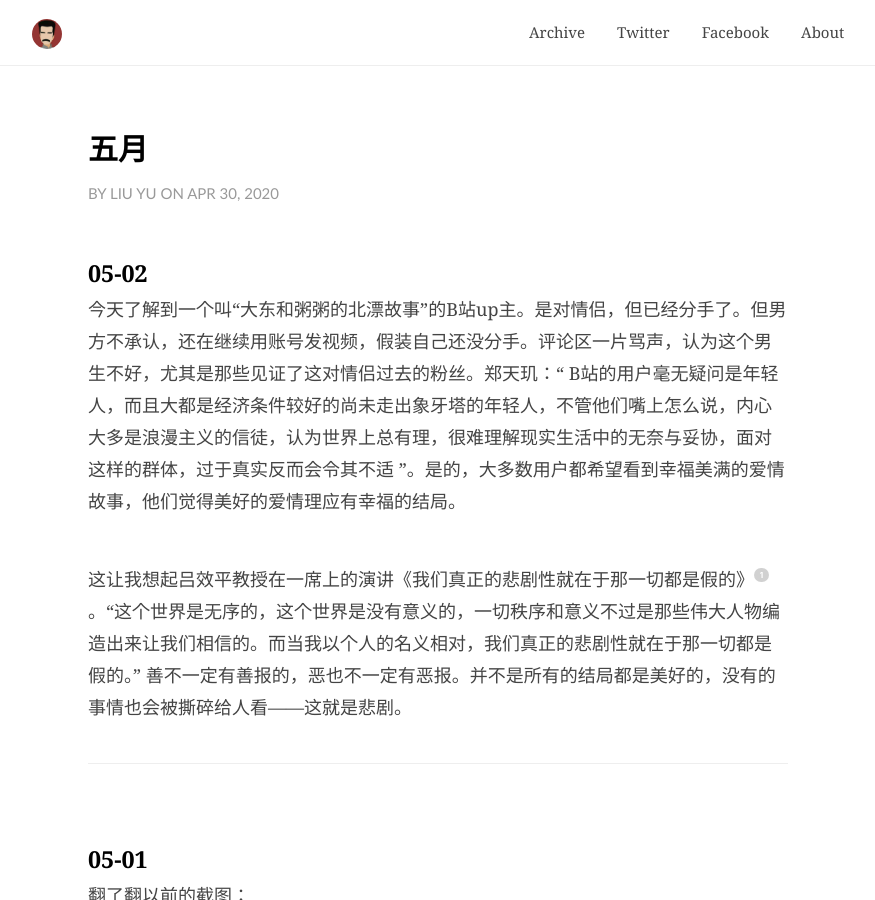
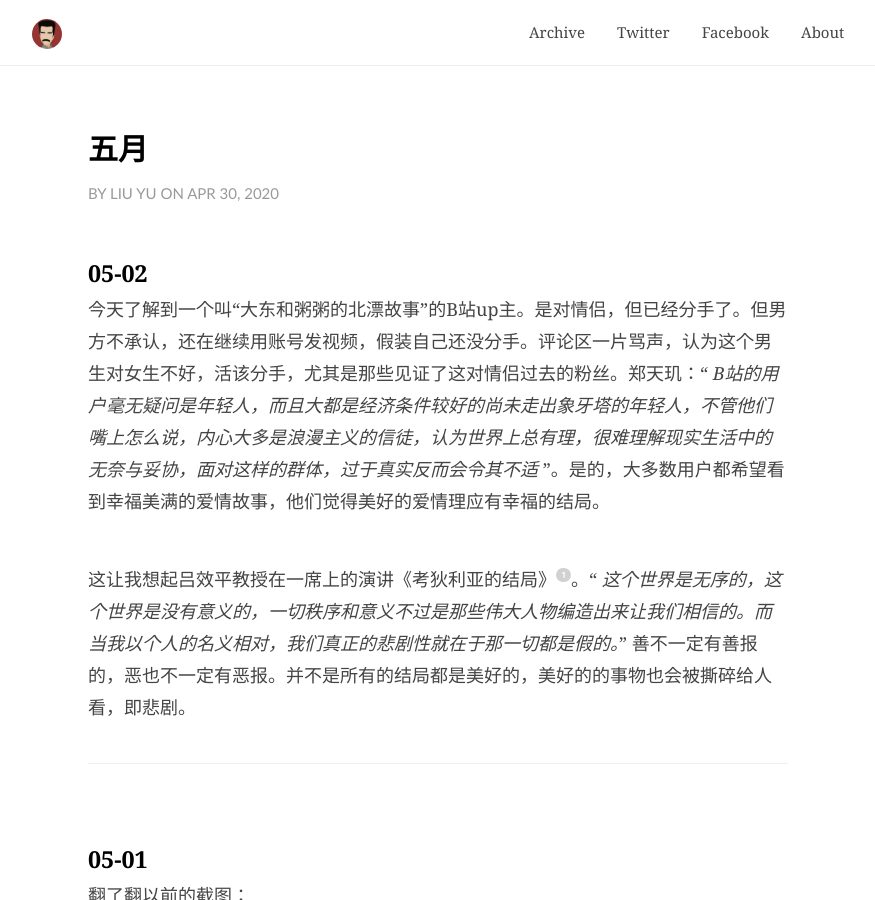
Before and after one commit to JaydenYL/JaydenYL.github.io, a Jekyll site: the page built from _posts/2020-04-26-日记.md, in a window 1280 px wide and 900 px high. Shown: the whole window, without its empty margins (202-1077 px from the left). Built offline with Jekyll 4.4.1, drawn with Linux system fonts in a browser that asks for light colours; comment, search, counter and statistics services are not loaded; some of the changed text lies outside the part shown.

Commit message:
Update 2020-04-26-日记.md

```diff
--- a/_posts/2020-04-26-日记.md
+++ b/_posts/2020-04-26-日记.md
@@ -17,21 +17,21 @@ catalog: true
 
 ### 05-02
 
-今天了解到一个叫“大东和粥粥的北漂故事”的B站up主。是对情侣，但已经分手了。但男方不承认，还在继续用账号发视频，假装自己还没分手。评论区一片骂声，认为这个男生不好，尤其是那些见证了这对情侣过去的粉丝。郑天玑：“ B站的用户毫无疑问是年轻人，而且大都是经济条件较好的尚未走出象牙塔的年轻人，不管他们嘴上怎么说，内心大多是浪漫主义的信徒，认为世界上总有理，很难理解现实生活中的无奈与妥协，面对这样的群体，过于真实反而会令其不适 ”。是的，大多数用户都希望看到幸福美满的爱情故事，他们觉得美好的爱情理应有幸福的结局。
+今天了解到一个叫“大东和粥粥的北漂故事”的B站up主。是对情侣，但已经分手了。但男方不承认，还在继续用账号发视频，假装自己还没分手。评论区一片骂声，认为这个男生对女生不好，活该分手，尤其是那些见证了这对情侣过去的粉丝。郑天玑：“ *B站的用户毫无疑问是年轻人，而且大都是经济条件较好的尚未走出象牙塔的年轻人，不管他们嘴上怎么说，内心大多是浪漫主义的信徒，认为世界上总有理，很难理解现实生活中的无奈与妥协，面对这样的群体，过于真实反而会令其不适* ”。是的，大多数用户都希望看到幸福美满的爱情故事，他们觉得美好的爱情理应有幸福的结局。
 
 <br>
 
-这让我想起吕效平教授在一席上的演讲《我们真正的悲剧性就在于那一切都是假的》[^1]。“这个世界是无序的，这个世界是没有意义的，一切秩序和意义不过是那些伟大人物编造出来让我们相信的。而当我以个人的名义相对，我们真正的悲剧性就在于那一切都是假的。”  善不一定有善报的，恶也不一定有恶报。并不是所有的结局都是美好的，没有的事情也会被撕碎给人看——这就是悲剧。
+这让我想起吕效平教授在一席上的演讲《考狄利亚的结局》[^1]。“ *这个世界是无序的，这个世界是没有意义的，一切秩序和意义不过是那些伟大人物编造出来让我们相信的。而当我以个人的名义相对，我们真正的悲剧性就在于那一切都是假的。*”  善不一定有善报的，恶也不一定有恶报。并不是所有的结局都是美好的，美好的的事物也会被撕碎给人看，即悲剧。
 
 
 
 <br>
 
-[^1]: [我们真正的悲剧性就在于那一切都是假的](https://cul.qq.com/a/20171129/017358.htm) ↩
+[^1]: [一席官网视频--《考狄利亚的结局》](https://yixi.tv/speech/586)
+
+
 
 ---
-
-
 
 
 
@@ -75,8 +75,6 @@ catalog: true
 
 
 
-
-
 ### 04-30
 
 4点钟睡，15点醒。可以，很强。
```
